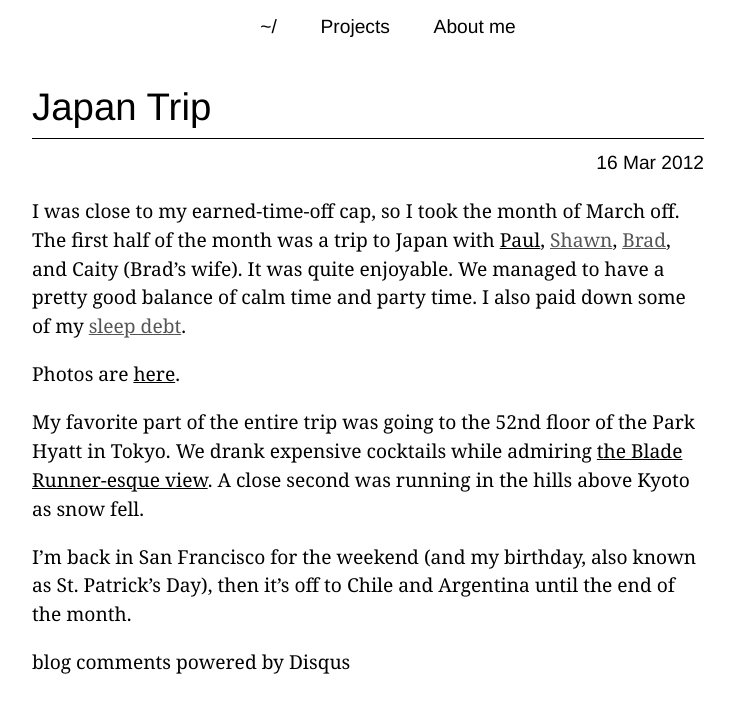
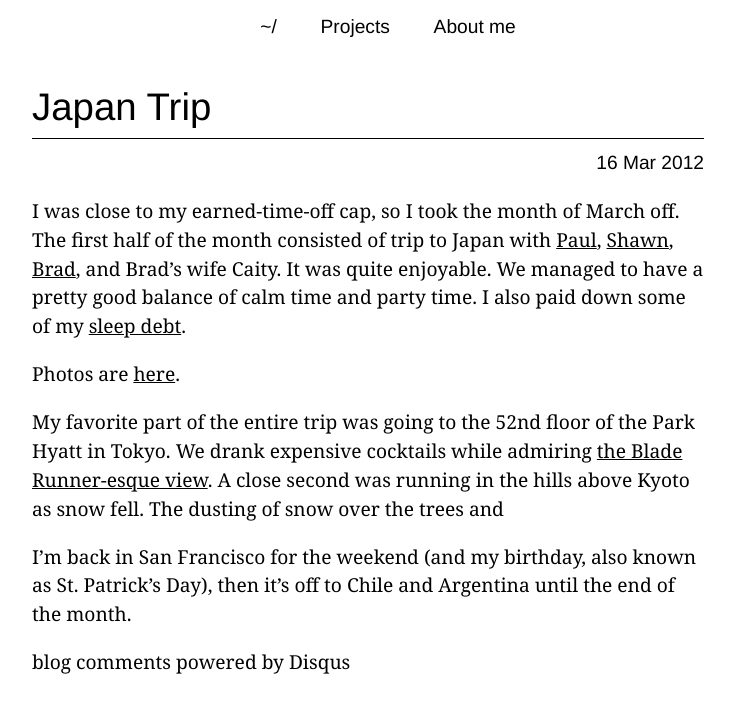
Before and after one commit to ggreer/geoff.greer.fm, a Jekyll site: the page built from _posts/2012-03-16-japan-trip.markdown, in a window 1280 px wide. Shown: the top 713 px of the page, without its empty margins (272-1007 px from the left). Built offline with Jekyll 4.4.1, drawn with Linux system fonts in a browser that asks for light colours; comment, search, counter and statistics services are not loaded.

Commit message:
Fix markdown errors.

```diff
--- a/_posts/2012-03-16-japan-trip.markdown
+++ b/_posts/2012-03-16-japan-trip.markdown
@@ -9,10 +9,10 @@ categories:
 - Photos
 ---
 
-I was close to my earned-time-off cap, so I took the month of March off. The first half of the month was a trip to Japan with [Paul](http://journal.paul.querna.org/), [Shawn](), [Brad](), and Caity (Brad's wife). It was quite enjoyable. We managed to have a pretty good balance of calm time and party time. I also paid down some of my [sleep debt]().
+I was close to my earned-time-off cap, so I took the month of March off. The first half of the month consisted of trip to Japan with [Paul](http://journal.paul.querna.org/), [Shawn](blah), [Brad](blah), and Brad's wife Caity. It was quite enjoyable. We managed to have a pretty good balance of calm time and party time. I also paid down some of my [sleep debt](http://en.wikipedia.org/wiki/Sleep_Debt).
 
 Photos are [here](/photos/japan_trip).
 
-My favorite part of the entire trip was going to the 52nd floor of the Park Hyatt in Tokyo. We drank expensive cocktails while admiring [the Blade Runner-esque view](link to a sweet picture here). A close second was running in the hills above Kyoto as snow fell.
+My favorite part of the entire trip was going to the 52nd floor of the Park Hyatt in Tokyo. We drank expensive cocktails while admiring [the Blade Runner-esque view](link_to_a_sweet_picture_here). A close second was running in the hills above Kyoto as snow fell. The dusting of snow over the trees and
 
 I'm back in San Francisco for the weekend (and my birthday, also known as St. Patrick's Day), then it's off to Chile and Argentina until the end of the month.
```
